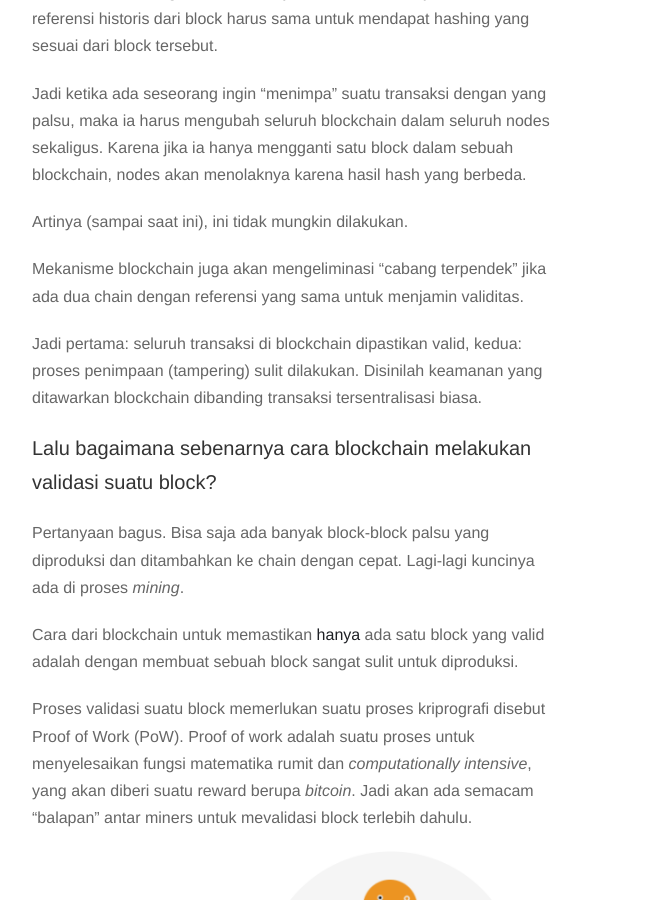
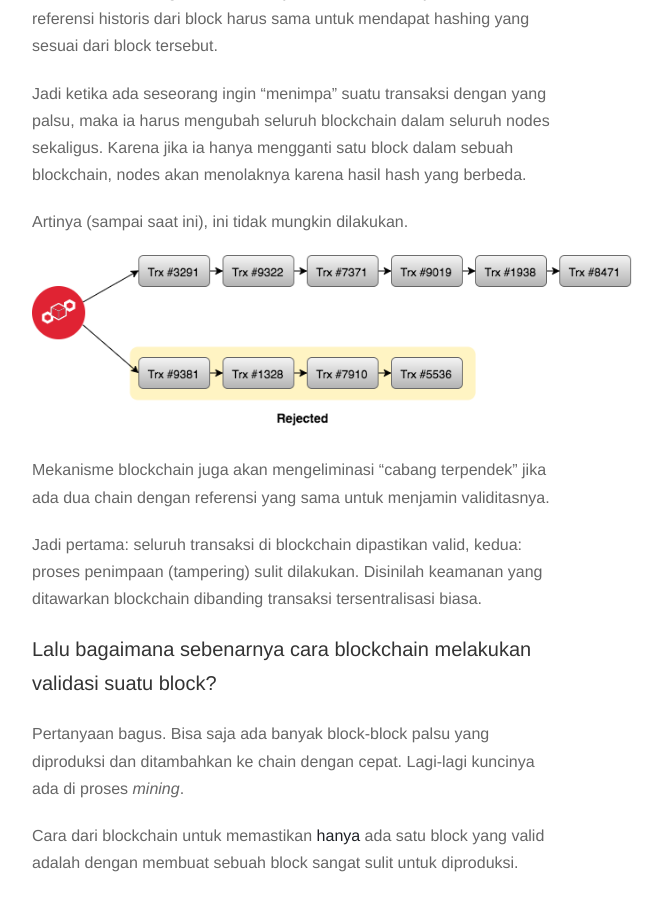
Before and after one commit to famasya/famasya.github.io, a Jekyll site: the page built from _posts/2017-11-24-bagaimana-blockchain-bekerja.md, in a window 1280 px wide and 900 px high, scrolled down 3783 px. Shown: the whole window, without its empty margins (348-1011 px from the left). Built offline with Jekyll 4.4.1, drawn with Linux system fonts in a browser that asks for light colours; nearby versions of some CDN libraries.

Commit message:
edit post

```diff
--- a/_posts/2017-11-24-bagaimana-blockchain-bekerja.md
+++ b/_posts/2017-11-24-bagaimana-blockchain-bekerja.md
@@ -63,7 +63,9 @@ Jadi ketika ada seseorang ingin "menimpa" suatu transaksi dengan yang palsu, mak
 
 Artinya (sampai saat ini), ini tidak mungkin dilakukan.
 
-Mekanisme blockchain juga akan mengeliminasi "cabang terpendek" jika ada dua chain dengan referensi yang sama untuk menjamin validitas.
+![pruning](/public/pruning.png)
+
+Mekanisme blockchain juga akan mengeliminasi "cabang terpendek" jika ada dua chain dengan referensi yang sama untuk menjamin validitasnya.
 
 Jadi pertama: seluruh transaksi di blockchain dipastikan valid, kedua: proses penimpaan (tampering) sulit dilakukan. Disinilah keamanan yang ditawarkan blockchain dibanding transaksi tersentralisasi biasa.
 
```
Also changed, not shown: public/51-percent.png, public/pruning.png (added).
